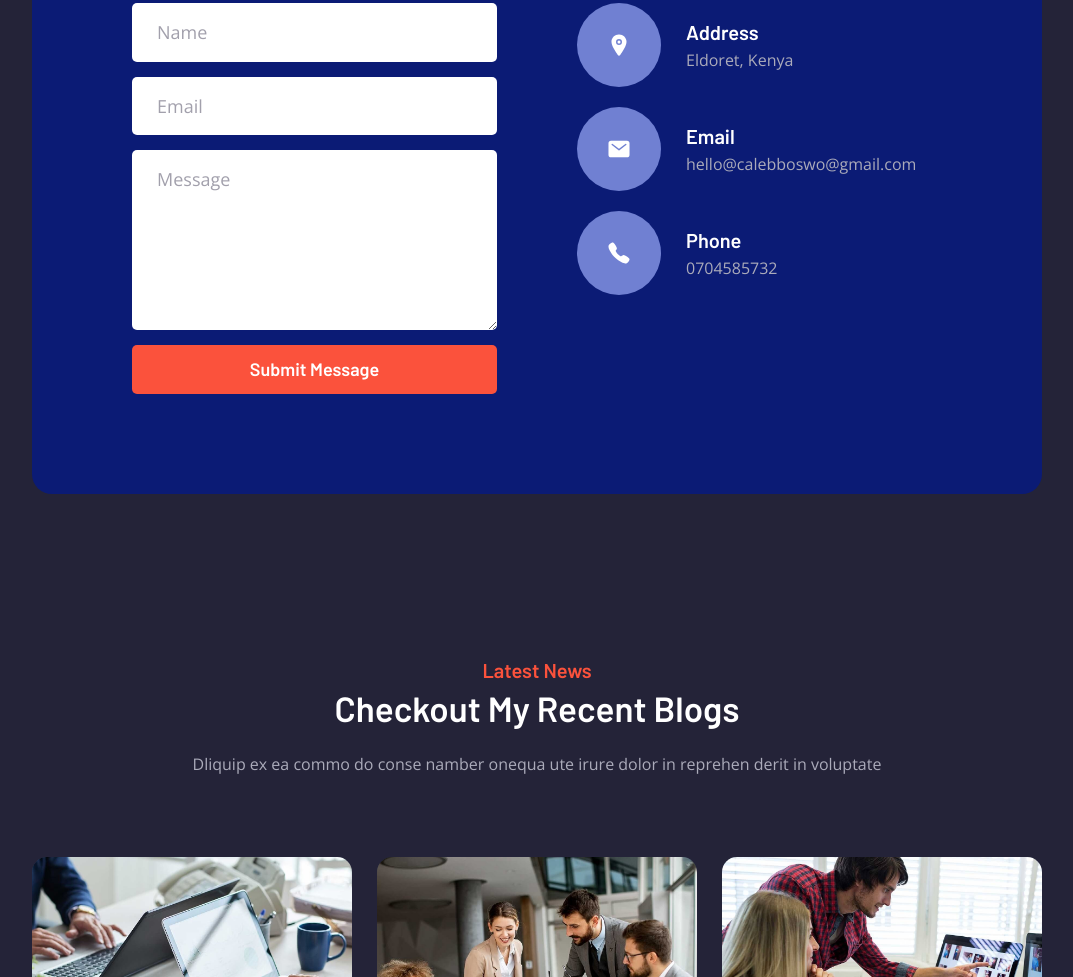
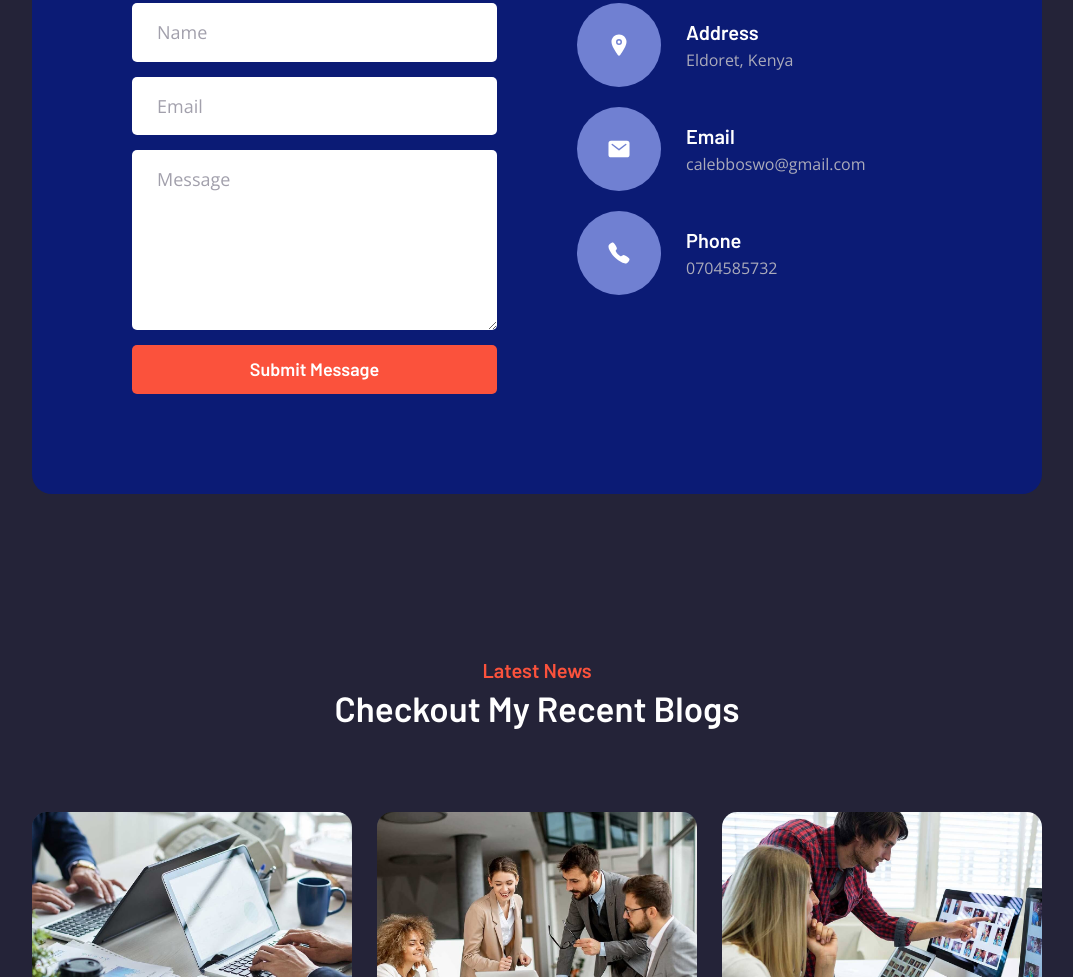
Before and after one commit to Janpriz/my-portfolio, a plain HTML site: page index.html in a window 1280 px wide. Shown: the part 4571-5548 px from the top of the page, without its empty margins (103-1176 px from the left). Drawn offline with nearby package versions, Linux system fonts and the light colour scheme.

Commit message:
initial commit

```diff
--- a/index.html
+++ b/index.html
@@ -453,7 +453,7 @@
                   <div>
                     <h3 class="contact-item-title">Email</h3>
 
-                    <a href="mailto:calebboswo@gmail.com" class="contact-item-link">hello@calebboswo@gmail.com</a>
+                    <a href="mailto:calebboswo@gmail.com" class="contact-item-link">calebboswo@gmail.com</a>
                   </div>
 
                 </li>
@@ -497,7 +497,7 @@
           <h2 class="h2 section-title">Checkout My Recent Blogs</h2>
 
           <p class="section-text">
-            Dliquip ex ea commo do conse namber onequa ute irure dolor in reprehen derit in voluptate
+<!--            Dliquip ex ea commo do conse namber onequa ute irure dolor in reprehen derit in voluptate-->
           </p>
 
           <ul class="blog-list">
```
